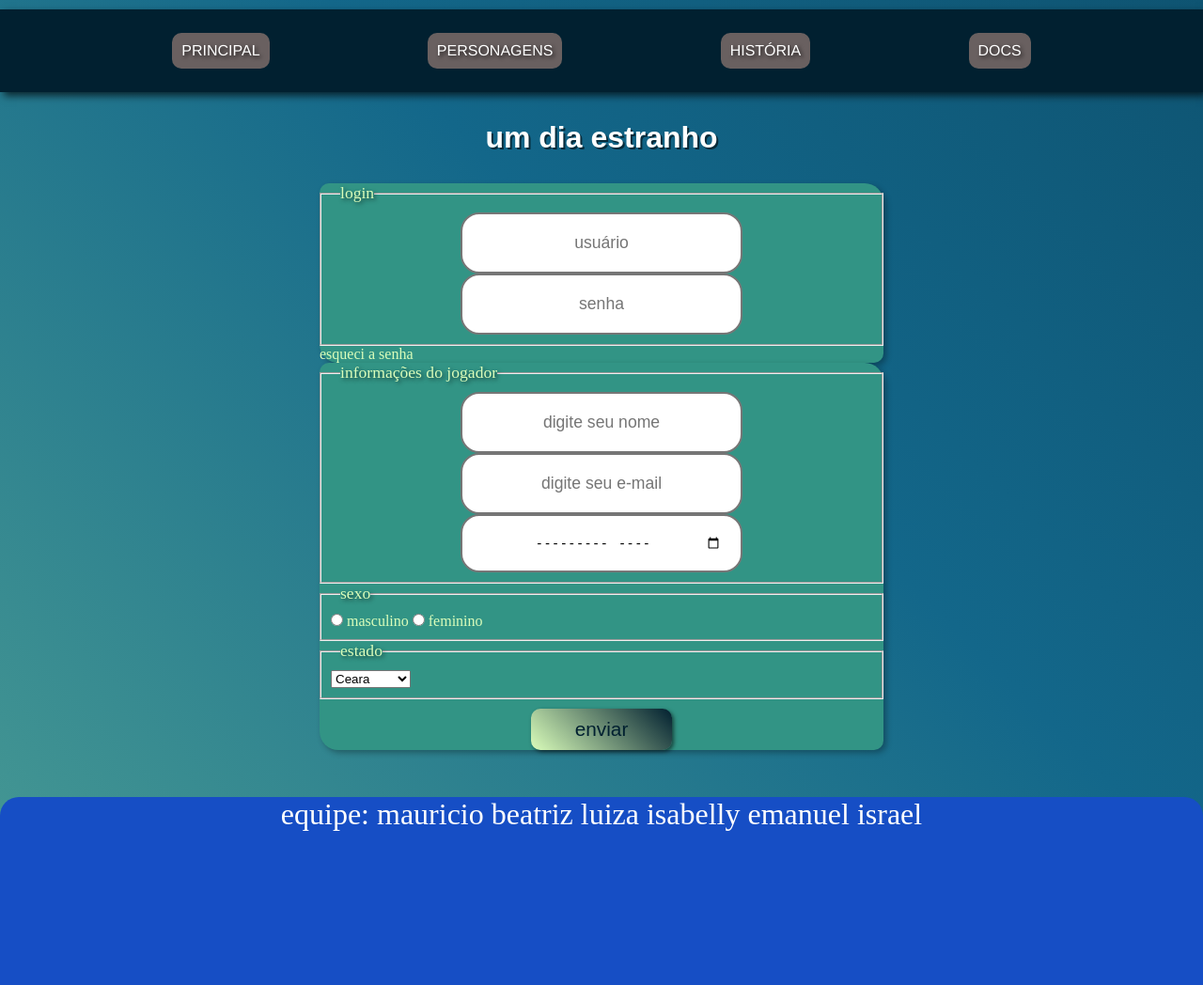
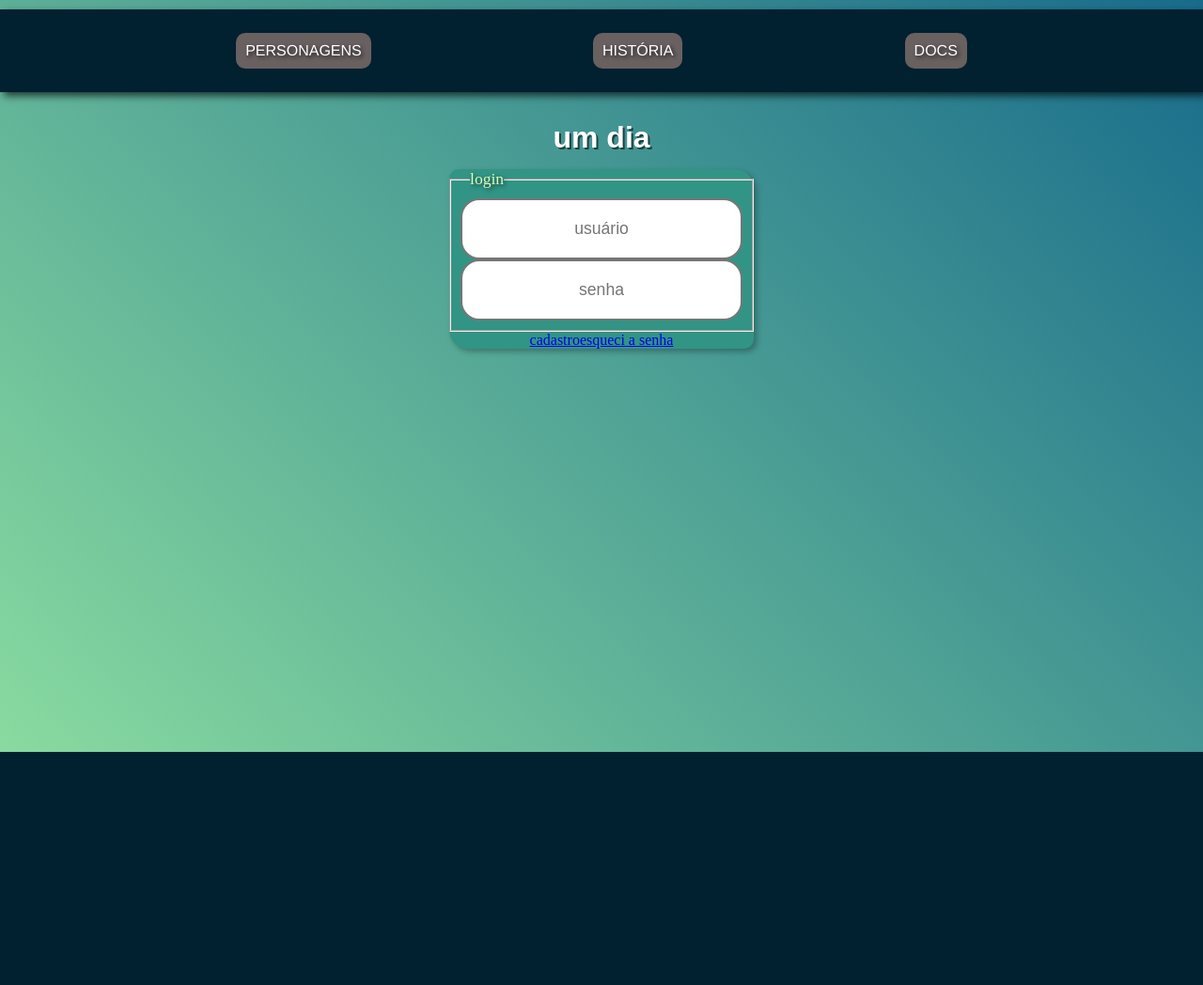
Before and after one commit to mauriciooliveiradacosta/site, a PHP site: page / in a window 1280 px wide. Shown: the whole page at 94% size. After the commit the page ends 800 px from the top, so only its background shows below. Run offline with PHP 8.4, Linux system fonts and the light colour scheme; some web fonts are replaced.

Commit message:
cadastro iniciado

```diff
--- a/index.html
+++ b/index.html
@@ -10,13 +10,10 @@
 <body  >
     <nav>
         <ol>
-            <a href="index.html">
-                <li>principal</li>
-            </a>
             <a href="personagens.html">
                 <li>personagens</li>
             </a>
-            <a href="">
+            <a href="historia.html">
                 <li>história</li>
             </a>
             <a href="">
@@ -25,46 +22,23 @@
         </ol>
     </nav>
     <header>
-        <h1>um dia estranho</h1>
+        <h1>um dia</h1>
     </header>
     <main>
-        <form action="" method="post">
-            <fieldset id="info"><legend>login</legend>
-                <input type="text" id="user" placeholder="usuário"><label for="user">usuário</label>
-                <input type="password" id="senha" placeholder="senha"><label for="senha">senha</label>
-            </fieldset>
-            <p>esqueci a senha</p>
-        </form>
-        <form action="" method="post">
-                <fieldset id="info"><legend>informações do jogador</legend>
-                    <p><input type="text" id="nome" placeholder="digite seu nome" autocomplete="none" required maxlength="8"><label for="nome"> :digite seu nome</label></p>
-                    <p><input type="email" id="mail" placeholder="digite seu e-mail" required maxlength="24"><label for="mail"> :digite seu e-mail</label></p>
-                    <p><input type="month" name="mês" id="imês"><label for="imês"> :data de nascimento</label></p>
+        <div>
+            <form action="" method="post">
+                <fieldset id="info"><legend>login</legend>
+                    <input type="text" id="user" placeholder="usuário"><label for="user">usuário</label>
+                    <input type="password" id="senha" placeholder="senha"><label for="senha">senha</label>
                 </fieldset>
-                <fieldset id="sexo"><legend>sexo</legend>
-                        <input type="radio" name="sexo" id="masc">
-                        <label for="masc">masculino</label>
-                        <input type="radio" name="sexo" id="fem">
-                        <label for="fem">feminino</label>
-                </fieldset>
-                <fieldset id="est"><legend>estado</legend>
-                    <select name="" id="">
-                        <option value="CE">Ceara</option>
-                        <option value="AM">Amazonas</option>
-                        <option value="PR">Pará</option>
-                    </select>
-                </fieldset>
-                    <button type="submit">enviar</button>
-        </form>
+                <div>
+                    <a href="cadastro.html">cadastro</a>
+                    <a href="#" target="_blank" id="cad">esqueci a senha</a>
+                </div>
+            </form>
+        </div>
     </main>
     <footer>
-        equipe:
-        mauricio
-        beatriz
-        luiza
-        isabelly
-        emanuel
-        israel
     </footer>
 </body>
 </html>
--- a/style.css
+++ b/style.css
@@ -20,7 +20,8 @@ body{
     animation: fundo 6s ease infinite;
 }
 nav{
-    margin-top: 10px;
+    width: 100%;
+    margin: 10px auto 30px auto;
     padding: 20px;
     font-family: 'Matemasie', 'Franklin Gothic Medium', 'Arial Narrow', sans-serif;
     background-color:var(--cor4);
@@ -52,11 +53,10 @@ header h1{
     text-align: center;
     text-shadow: 2px 2px rgba(0, 0, 0, 0.568);
     font-family: 'Matemasie' ,sans-serif, Courier New, Courier, monospace;
-    margin: 30px;
+    margin-bottom: 15px;
     color: white;
 }
 form{
-    width: 600px;
     height:auto;
     margin: auto;
     background-color:#329485;
@@ -64,6 +64,17 @@ form{
     box-shadow: 3px 3px 6px  rgba(0, 0, 0, 0.301);
     border-radius: 10px 20px;
 
+}
+div{
+    display: flex;
+    justify-content: center;
+    align-items: calc(50% - 80px);
+    height: 100%;
+   }
+form fieldset{
+    padding: 10px;
+    width: 90%;
+    margin: auto;
 }
 form fieldset legend{
     margin: 0px 10px 0px 10px;
@@ -79,9 +90,6 @@ form fieldset#info input{
     text-align: center;
     font-size: 1.1em;
     width: 300px;
-}
-form  fieldset {
-    padding: 10px;
 }
 form fieldset#info label{
     display: none;
@@ -104,12 +112,3 @@ form button:hover{
     transform: translate(2px,2px);
     transition:  0.8s;
 }
-footer{
-    text-align: center;
-    font-size: 2em;
-    color: white;
-    background-color: rgb(22, 78, 197);
-    border-radius: 20px 20px  0px 0px;
-    margin-top: 50px;
-    height: 200px;
-}
```
Also changed, not shown: cadastro.html (added, +53 -0 lines).
